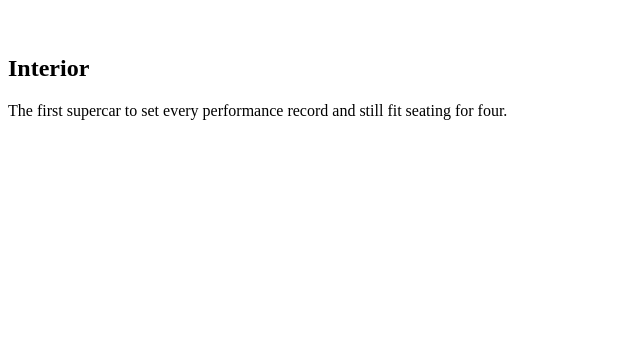
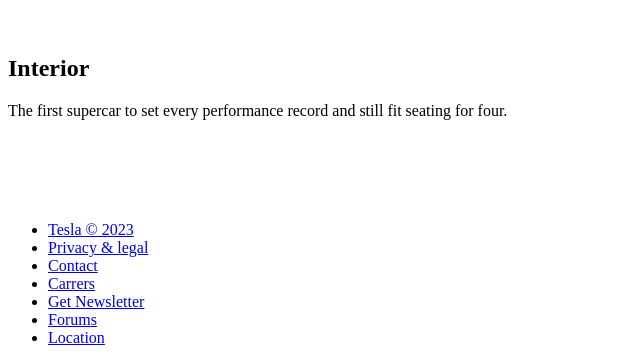
Before and after one commit to altinajvazii/car-showcase-project, a plain HTML site: page views/index.html in a window 1280 px wide. Shown: the part 3775-4138 px from the top of the page, without its empty margins (0-640 px from the left). Before the commit the page ends 4080 px from the top, so only its background shows below. Drawn offline with nearby package versions, Linux system fonts and the light colour scheme.

Commit message:
footer part - html

```diff
--- a/views/index.html
+++ b/views/index.html
@@ -188,6 +188,18 @@
         </div>
     </section>
 
+    <footer>
+        <ul>
+            <li><a href="#"> Tesla &copy; 2023 </a></li>
+            <li><a href="#"> Privacy &amp; legal </a></li>
+            <li><a href="#"> Contact </a></li>
+            <li><a href="#"> Carrers </a></li>
+            <li><a href="#"> Get Newsletter </a></li>
+            <li><a href="#"> Forums </a></li>
+            <li><a href="#"> Location </a></li>
+        </ul>
+    </footer>
+
     <script src="main.js"></script>
 </body>
 
```
